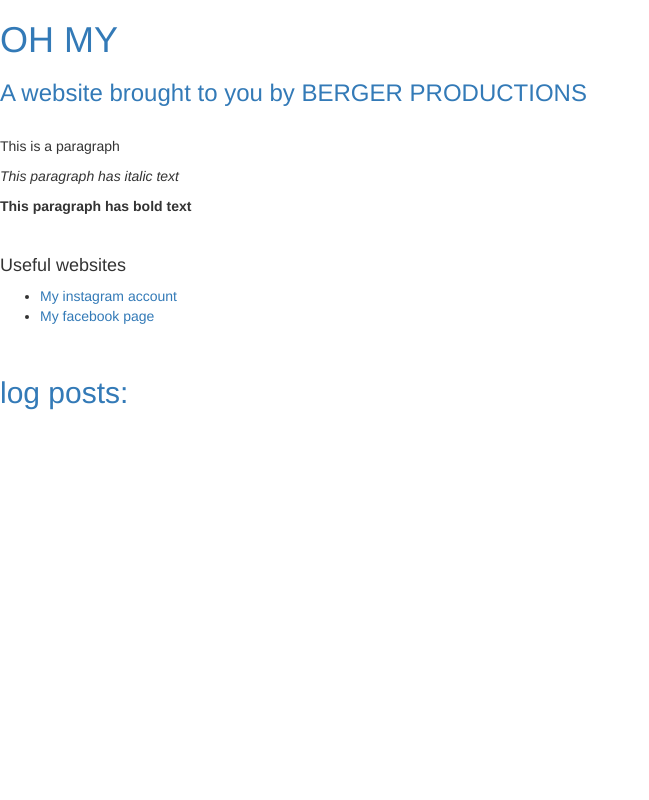
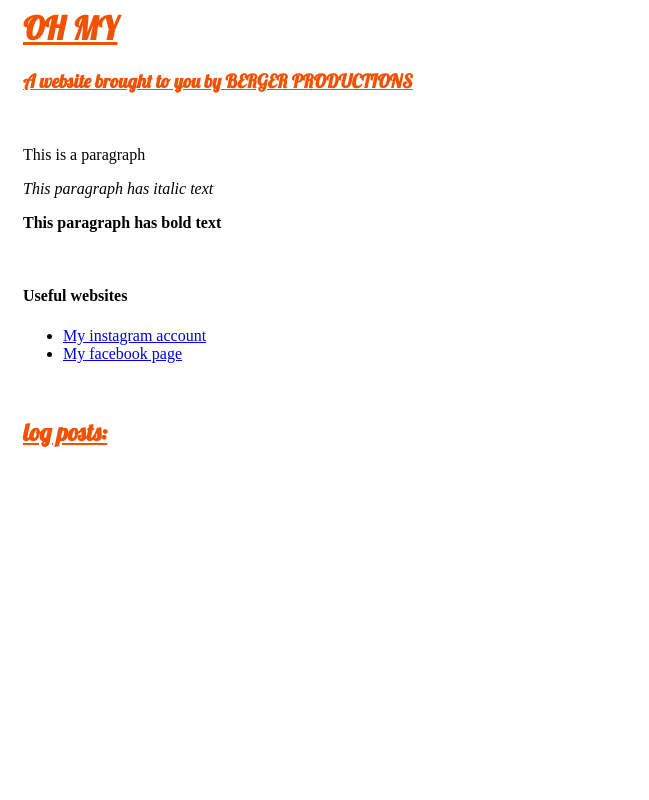
Before and after one commit to BirkBerger/my-first-blog, a Django app: page / in a window 1280 px wide. Shown: the whole page, without its empty margins (0-649 px from the left). Run offline with Django 3.2, Linux system fonts and the light colour scheme; data that the repository does not hold is empty; some libraries are stand-ins or nearby versions.

Commit message:
removed other 'rel' lines from html file

```diff
--- /dev/null
+++ b/blog/static/css/blog.css
@@ -0,0 +1,8 @@
+h1 a, h2 a, h3 a {
+    color: #F25100;
+    font-family: 'Lobster', fantasy;
+}
+
+body {
+    padding-left: 15px;
+}
--- a/blog/templates/blog/post_list.html
+++ b/blog/templates/blog/post_list.html
@@ -4,8 +4,6 @@
 <head>
     <title>OH MY</title>
     <link href="//fonts.googleapis.com/css?family=Lobster&subset=latin,latin-ext" rel="stylesheet" type="text/css">
-    <link rel="stylesheet" href="//maxcdn.bootstrapcdn.com/bootstrap/3.2.0/css/bootstrap.min.css">
-    <link rel="stylesheet" href="//maxcdn.bootstrapcdn.com/bootstrap/3.2.0/css/bootstrap-theme.min.css">
     <link rel="stylesheet" href="{% static 'css/blog.css' %}">
 </head>
 <body>
```
